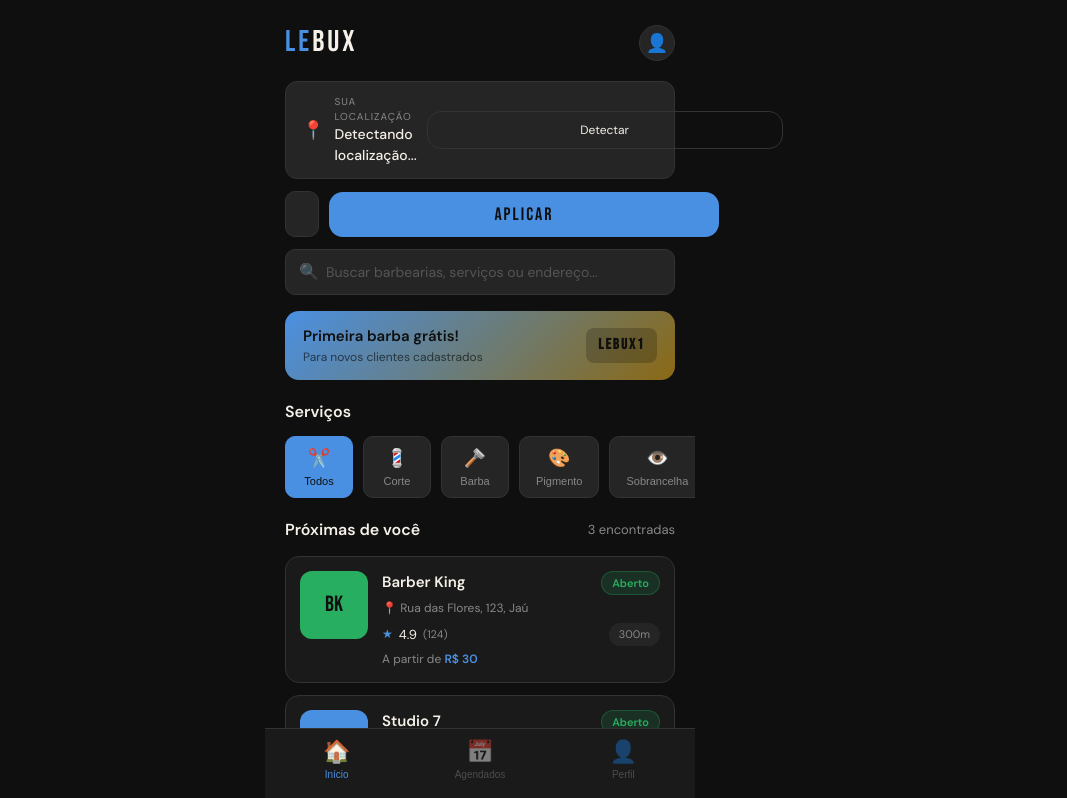
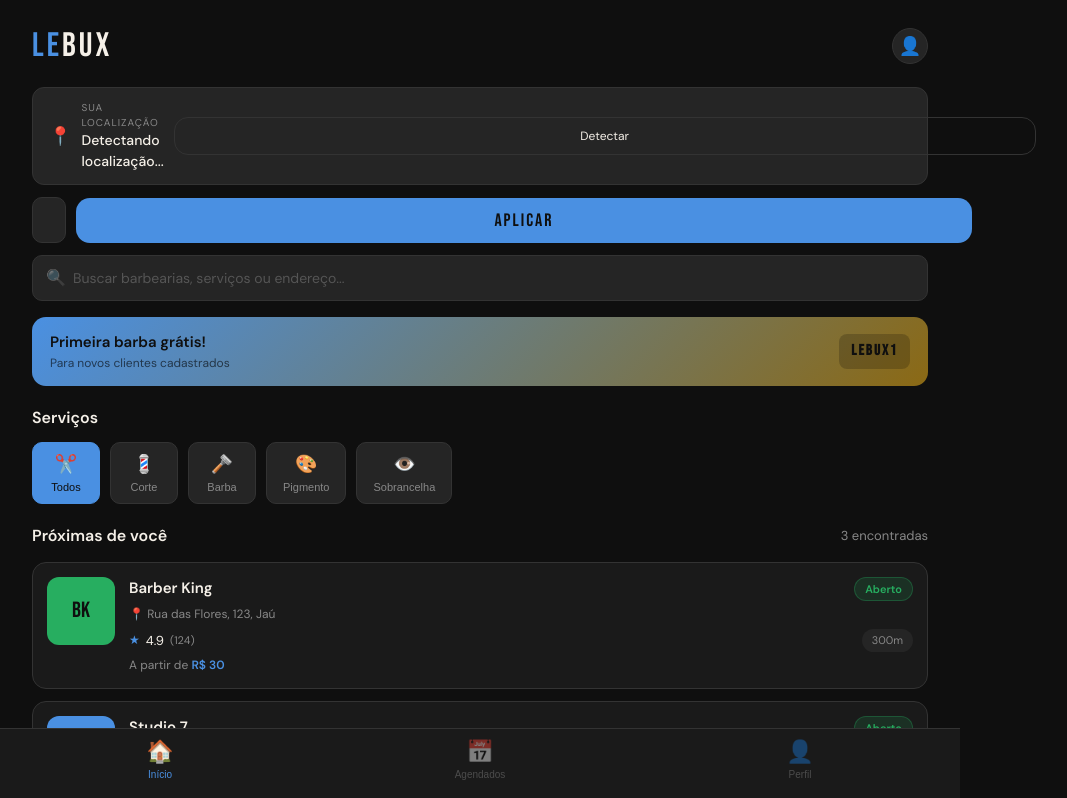
Before and after one commit to leonardo850/frontend, a React (Create React App) app: page / in a window 1280 px wide. Shown: the top 798 px of the page, without its empty margins (160-1227 px from the left). Built offline with nearby package versions, Linux system fonts and the light colour scheme; no server answers.

Commit message:
responsive: improve layout for mobile and desktop

```diff
--- a/src/App.css
+++ b/src/App.css
@@ -23,12 +23,13 @@ html, body {
   background: var(--dark);
   color: var(--text);
   font-family: 'DM Sans', sans-serif;
-  font-size: 16px;
+  font-size: clamp(14px, 1.8vw, 16px);
   line-height: 1.5;
   -webkit-font-smoothing: antialiased;
 }
 
 .app-shell {
+  width: 100%;
   max-width: 430px;
   margin: 0 auto;
   min-height: 100vh;
@@ -78,7 +79,7 @@ html, body {
 /* Shared components */
 .logo-text {
   font-family: 'Bebas Neue', sans-serif;
-  font-size: 30px;
+  font-size: clamp(22px, 4vw, 34px);
   letter-spacing: 3px;
   color: var(--gold);
 }
@@ -90,9 +91,9 @@ html, body {
   color: var(--dark);
   border: none;
   border-radius: var(--radius);
-  padding: 16px;
+  padding: clamp(12px, 1.6vw, 16px);
   font-family: 'Bebas Neue', sans-serif;
-  font-size: 18px;
+  font-size: clamp(16px, 1.6vw, 18px);
   letter-spacing: 2px;
   cursor: pointer;
   transition: background 0.2s, transform 0.1s;
@@ -128,7 +129,7 @@ html, body {
   border: 1px solid var(--border);
   border-radius: var(--radius-sm);
   padding: 13px 16px;
-  font-size: 14px;
+  font-size: clamp(13px, 1.6vw, 14px);
   color: var(--text);
   font-family: 'DM Sans', sans-serif;
   outline: none;
@@ -223,8 +224,26 @@ html, body {
   display: flex;
   align-items: center;
   justify-content: center;
-  font-size: 18px;
+  font-size: clamp(16px, 2vw, 18px);
   flex-shrink: 0;
+}
+
+/* Responsive breakpoints for larger screens */
+@media (min-width: 600px) {
+  .app-shell { max-width: 680px; }
+  .bottom-nav { max-width: 680px; }
+  .page { padding-bottom: 110px; }
+}
+
+@media (min-width: 900px) {
+  .app-shell { max-width: 960px; }
+  .bottom-nav { max-width: 960px; }
+  .page { padding-bottom: 120px; }
+}
+
+/* Ensure content has comfortable horizontal padding on large screens */
+@media (min-width: 480px) {
+  .app-shell { padding: 0 12px; }
 }
 
 .error-msg {
```
